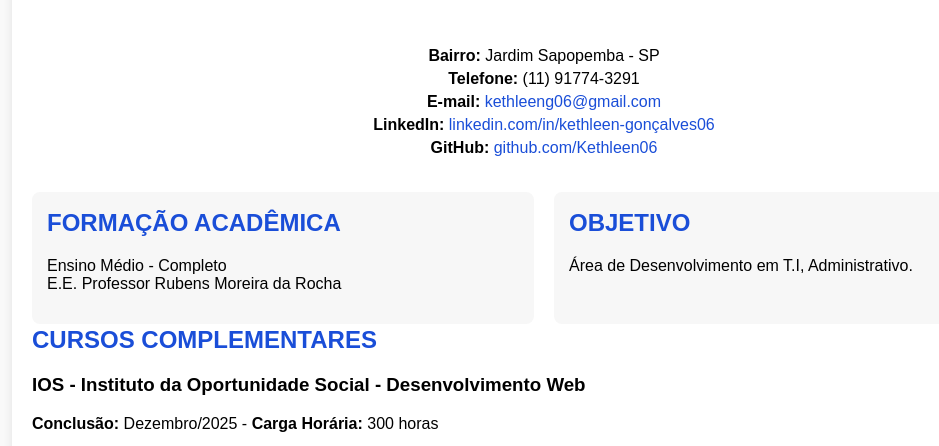
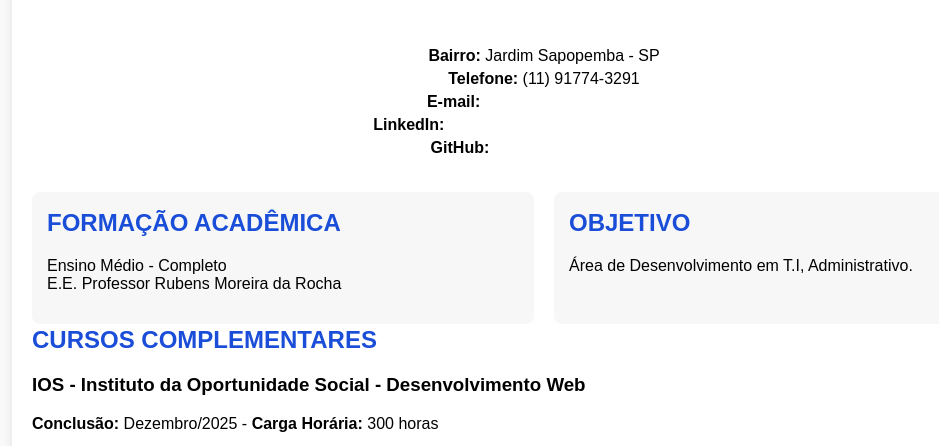
Before and after one commit to Kethleen06/Atividade-Curriculo, a plain HTML site: page index.html in a window 1280 px wide. Shown: the part 314-760 px from the top of the page, without its empty margins (96-1035 px from the left). Drawn offline with Linux system fonts and the light colour scheme.

Commit message:
Update index.html

```diff
--- a/index.html
+++ b/index.html
@@ -74,8 +74,9 @@
       margin-top: 2px;
     }
 
+    /* links brancos e sem sublinhado */
     a {
-      color: #1a4ed8;
+      color: white;
       text-decoration: none;
     }
 
```
